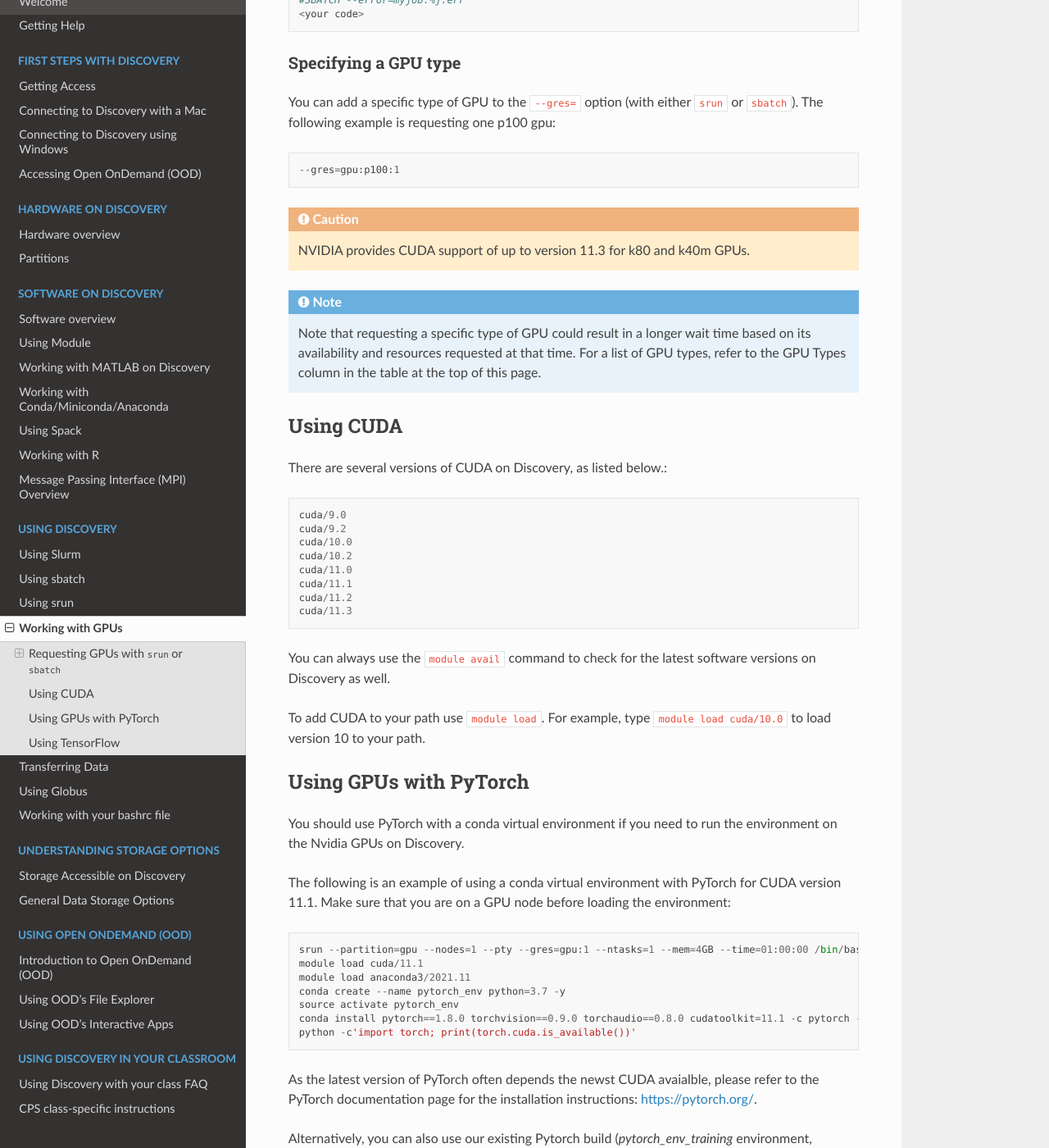
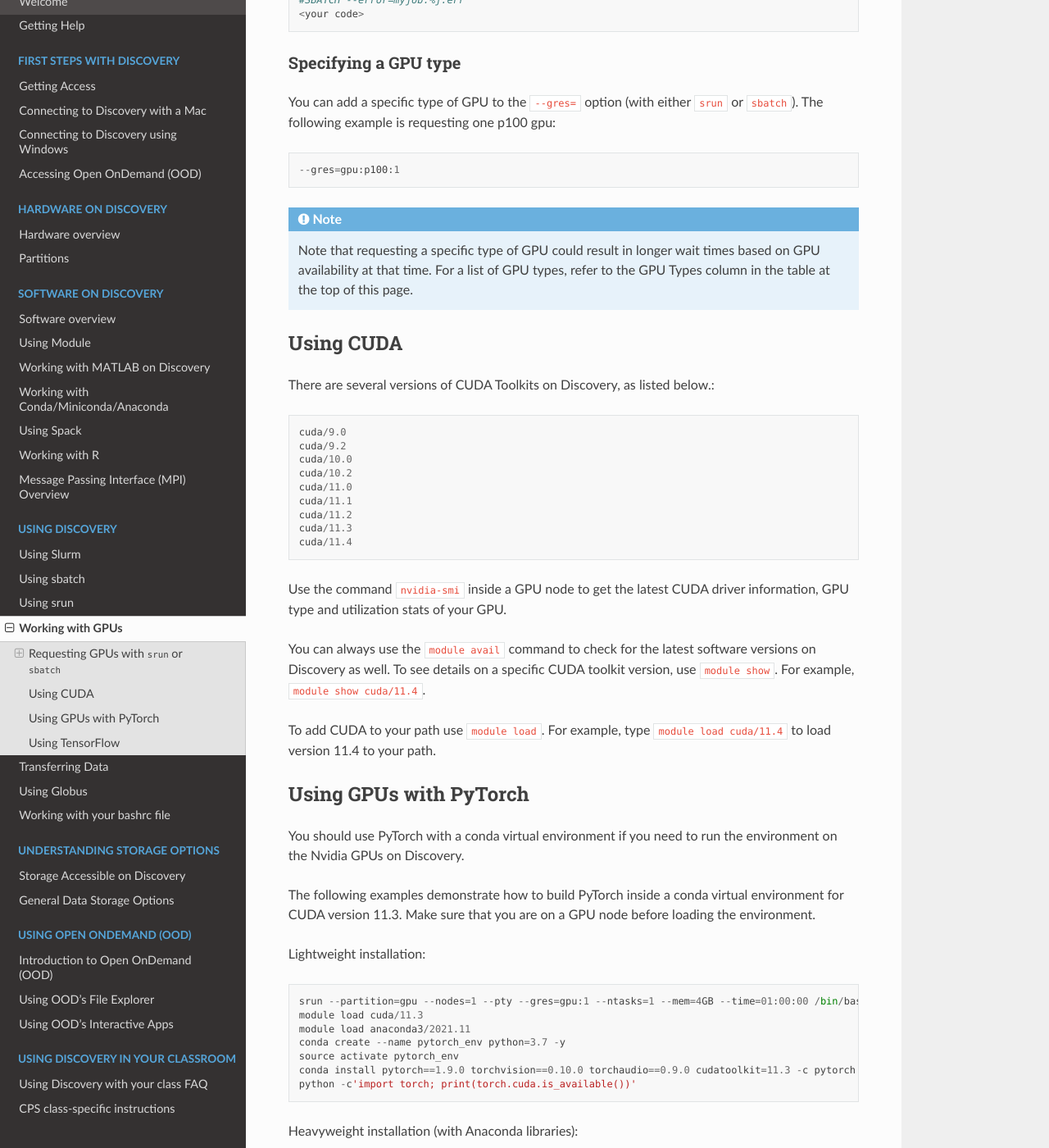
Before and after one commit to northeastern-rc/rc-public-documentation, a Sphinx documentation site: the page built from docs/source/using-discovery/workingwithgpu.rst, in a window 1280 px wide and 1400 px high, scrolled down 1416 px. Shown: the whole window at 82% size. Built offline with Sphinx 7.4.7 and the Read the Docs theme 2.0.0, drawn with Linux system fonts in a browser that asks for light colours; some of the changed text lies outside the part shown.

Commit message:
added additional information regarding cuda/11.4, added instructions for light and heavy pytorch install options

```diff
--- a/docs/source/using-discovery/workingwithgpu.rst
+++ b/docs/source/using-discovery/workingwithgpu.rst
@@ -105,15 +105,12 @@
 
   --gres=gpu:p100:1
 
-.. Caution::
- NVIDIA provides CUDA support of up to version 11.3 for k80 and k40m GPUs.
-
 .. note::
- Note that requesting a specific type of GPU could result in a longer wait time based on its availability and resources requested at that time. For a list of GPU types, refer to the GPU Types column in the table at the top of this page.
+ Note that requesting a specific type of GPU could result in longer wait times based on GPU availability at that time. For a list of GPU types, refer to the GPU Types column in the table at the top of this page.
 
 Using CUDA
 ===========
-There are several versions of CUDA on Discovery, as listed below.::
+There are several versions of CUDA Toolkits on Discovery, as listed below.::
 
   cuda/9.0
   cuda/9.2
@@ -123,28 +120,43 @@
   cuda/11.1
   cuda/11.2
   cuda/11.3
+  cuda/11.4
 
-You can always use the ``module avail`` command to check for the latest software versions on Discovery as well.
+Use the command ``nvidia-smi`` inside a GPU node to get the latest CUDA driver information, GPU type and utilization stats of your GPU.
 
-To add CUDA to your path use ``module load``. For example, type ``module load cuda/10.0`` to load version 10 to your path.
+You can always use the ``module avail`` command to check for the latest software versions on Discovery as well. To see details on a specific CUDA toolkit version, use ``module show``. For example, ``module show cuda/11.4``.
+
+To add CUDA to your path use ``module load``. For example, type ``module load cuda/11.4`` to load version 11.4 to your path.
 
 Using GPUs with PyTorch
 ========================
 You should use PyTorch with a conda virtual environment if you need to run the environment on the Nvidia GPUs on Discovery.
 
-The following is an example of using a conda virtual environment with PyTorch for CUDA version 11.1. Make sure that you are on a GPU node before loading the environment::
+The following examples demonstrate how to build PyTorch inside a conda virtual environment for CUDA version 11.3. Make sure that you are on a GPU node before loading the environment.
+
+Lightweight installation::
 
   srun --partition=gpu --nodes=1 --pty --gres=gpu:1 --ntasks=1 --mem=4GB --time=01:00:00 /bin/bash
-  module load cuda/11.1
+  module load cuda/11.3
   module load anaconda3/2021.11
   conda create --name pytorch_env python=3.7 -y
   source activate pytorch_env
-  conda install pytorch==1.8.0 torchvision==0.9.0 torchaudio==0.8.0 cudatoolkit=11.1 -c pytorch -c conda-forge -y
+  conda install pytorch==1.9.0 torchvision==0.10.0 torchaudio==0.9.0 cudatoolkit=11.3 -c pytorch -c conda-forge -y
+  python -c'import torch; print(torch.cuda.is_available())'
+
+Heavyweight installation (with Anaconda libraries)::
+
+  srun --partition=gpu --nodes=1 --pty --gres=gpu:1 --ntasks=1 --mem=4GB --time=01:00:00 /bin/bash
+  module load cuda/11.3
+  module load anaconda3/2021.11
+  conda create --name pytorch_env python=3.7 anaconda -y
+  source activate pytorch_env
+  conda install pytorch torchvision torchaudio cudatoolkit=11.3 -c pytorch -y
   python -c'import torch; print(torch.cuda.is_available())'
 
 As the latest version of PyTorch often depends the newst CUDA avaialble, please refer to the PyTorch documentation page for the installation instructions: https://pytorch.org/.
 
-Alternatively, you can also use our existing Pytorch build (`pytorch_env_training` environment, PyTorch version 1.8.0). For example: ::
+Alternatively, you can also use our existing Pytorch build (`pytorch_env_training` environment, PyTorch version 1.8.0, works with cuda/11.1). To use it, type ::
 
   srun --partition=gpu --nodes=1 --pty --gres=gpu:1 --ntasks=1 --mem=4GB --time=01:00:00 /bin/bash
   module load anaconda3/2021.05
```
